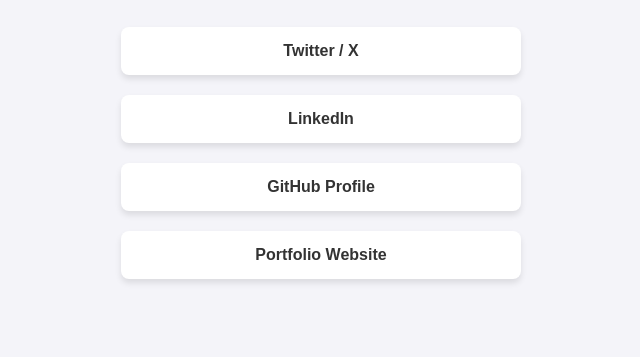
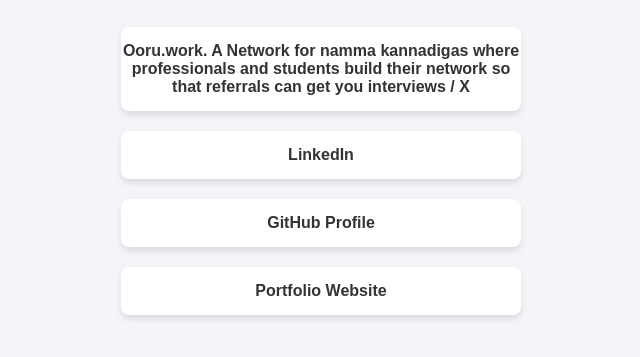
Before and after one commit to kattisrihari/katti-figures-it-out, a plain HTML site: page index.html in a window 1280 px wide. Shown: the part 111-468 px from the top of the page, without its empty margins (319-959 px from the left). Drawn offline with Linux system fonts and the light colour scheme.

Commit message:
Replace Twitter link with Ooru.work link
Updated Twitter link to Ooru.work with a description.

```diff
--- a/index.html
+++ b/index.html
@@ -44,7 +44,7 @@
   <h1>My Important Links</h1>
 
   <!-- Edit your links below -->
-  <a class="link-card" href="https://twitter.com/yourhandle" target="_blank">Twitter / X</a>
+  <a class="link-card" href="https://www.ooru.work/" target="_blank">Ooru.work. A Network for namma kannadigas where professionals and students build their network so that referrals can get you interviews / X</a>
   <a class="link-card" href="https://linkedin.com/in/yourprofile" target="_blank">LinkedIn</a>
   <a class="link-card" href="https://github.com/yourusername" target="_blank">GitHub Profile</a>
   <a class="link-card" href="https://yourportfolio.com" target="_blank">Portfolio Website</a>
```
